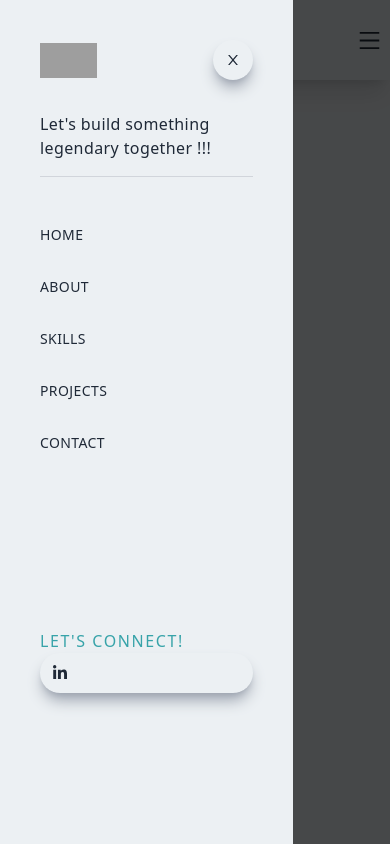
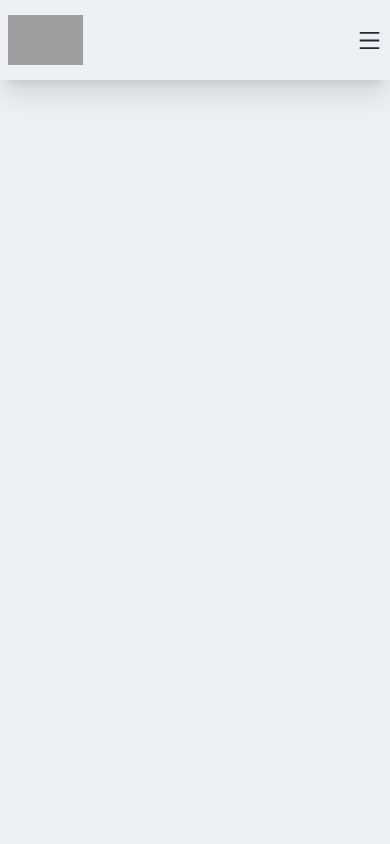
Before and after one commit to avinashvagh/portfolio, a Next.js app: page / in a window 390 px wide. Built offline with nearby package versions, Linux system fonts and the light colour scheme; grey boxes are pictures that could not be loaded.

Commit message:
finally HemBurger menu working and responsive as well

```diff
--- a/components/Navbar.jsx
+++ b/components/Navbar.jsx
@@ -1,10 +1,19 @@
 import Image from "next/image"
 import Link from "next/link"
-import React from 'react'
-import { AiOutlineClose, AiOutlineMenu } from 'react-icons/ai'
-import {FaLinkedinIn, FaGithub} from 'react-icons/fa'
+import React, {useState} from 'react'
+import { AiOutlineClose, AiOutlineMail, AiOutlineMenu } from 'react-icons/ai';
+import { FaGithub, FaLinkedinIn } from 'react-icons/fa';
+import { BsFillPersonLinesFill } from 'react-icons/bs';
 
 const Navbar = () => {
+  const [nav,setNav] = useState(false)
+
+  const handleNav = () => {
+    setNav(!nav)
+  }
+
+
+
   return (
     <div className="fixed w-full h-20 shadow-xl z-[100]">
 
@@ -32,53 +41,78 @@
           </Link>
           </ul>
 
-          <div className="md:hidden">
+          <div onClick={handleNav} className="md:hidden">
             <AiOutlineMenu size={25}/>
           </div>
         </div>
         </div>
 
-        <div className="fixed left-0 top-0 w-full h-screen bg-black/70">
-         <div className="fixed left-0 top-0 w-[75%] sm:w-[60%] md:w-[45%] h-screen bg-[#ecf0f3] p-10 ease-in duration-500">
+        <div className={nav ? "md:hidden fixed left-0 top-0 w-full h-screen bg-black/70" : ""}>
+         <div className={nav ? " fixed left-0 top-0 w-[75%] sm:w-[60%] md:w-[45%] h-screen bg-[#ecf0f3] p-10 ease-in duration-500" : "fixed left-[-100%] top-0  p-10 ease-in duration-500"}>
           <div>
             <div className="flex w-full items-center justify-between">
               <Image src="/../public/assets/navLogo.png" alt="/" width="57" height="35"/>
-              <div className="rounded-full shadow-lg shadow-gray-400 p-3 cursor-pointer">
+              <div onClick={handleNav} className="rounded-full shadow-lg shadow-gray-400 p-3 cursor-pointer">
                 <AiOutlineClose/>
               </div>
             </div>
 
             <div className="border-b border-gray-300 my-4">
-              <p className="w-[85%] md:w-[90%] py-4">Let&#39;s build something legendary together !!!</p>
+              <p className="w-[85%] md:w-[90%] py-4">
+              Let&#39;s build something legendary together!
+              </p>
             </div>
           </div>
+
           <div className="py-4 flex flex-col">
-            <ul className="uppercase">
+            <ul className="uppercase ">
               <Link href="/">
                 <li className="py-4 text-sm">Home</li>
-              </Link>
+                </Link>
               <Link href="/">
                 <li className="py-4 text-sm">About</li>
-              </Link>
+                </Link>
               <Link href="/">
                 <li className="py-4 text-sm">Skills</li>
-              </Link>
+                </Link>
               <Link href="/">
                 <li className="py-4 text-sm">Projects</li>
-              </Link>
+                </Link>
               <Link href="/">
-                <li className="py-4 text-sm">Contact</li>
-              </Link>
+                <li className="py-4 text-sm">About</li>
+                </Link>
+            </ul>
 
-            </ul>
             <div className="pt-40">
-              <p className="uppercase tracking-widest text-[#37A3A9]">Let&#39;s Connect! </p>
-              <div className="rounded-full shadow-lg shadow-gray-400 p-3 cursor-pointer hover:scale-105 ease-in duration-300 ">
+              <p className="uppercase tracking-widest text-[#37a3a9]" >Let&#39;s connect </p>
+
+              <div className="flex items-center justify-between my-4 w-full sm:w-[80%]">
+                <div className="rounded-full shadow-lg shadow-gray-400 p-3 cursor-pointer hover:scale-105 ease-in duration-300">
                 <FaLinkedinIn/>
+                </div>
+                <div className="rounded-full shadow-lg shadow-gray-400 p-3 cursor-pointer hover:scale-105 ease-in duration-300">
+                <FaGithub/>
+                </div>
+                <div className="rounded-full shadow-lg shadow-gray-400 p-3 cursor-pointer hover:scale-105 ease-in duration-300">
+                <AiOutlineMail/>
+                </div>
+                <div className="rounded-full shadow-lg shadow-gray-400 p-3 cursor-pointer hover:scale-105 ease-in duration-300">
+                < BsFillPersonLinesFill/>
+                </div>
+
               </div>
 
+
             </div>
+
+
+
+
           </div>
+
+
+
+
          </div>
 
         </div>
```
